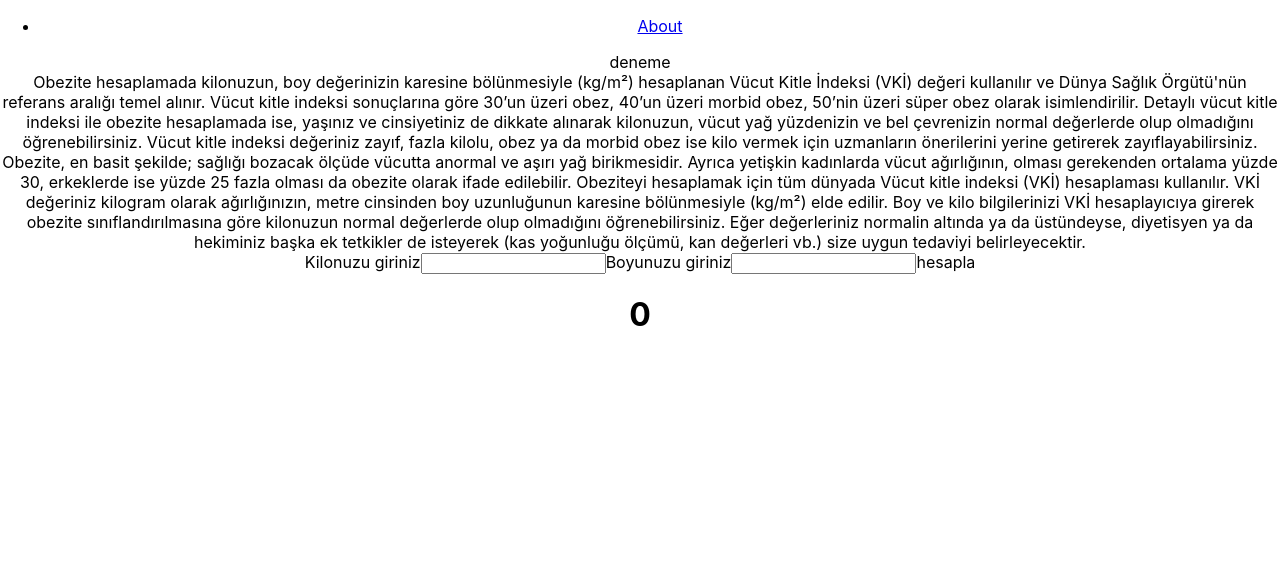
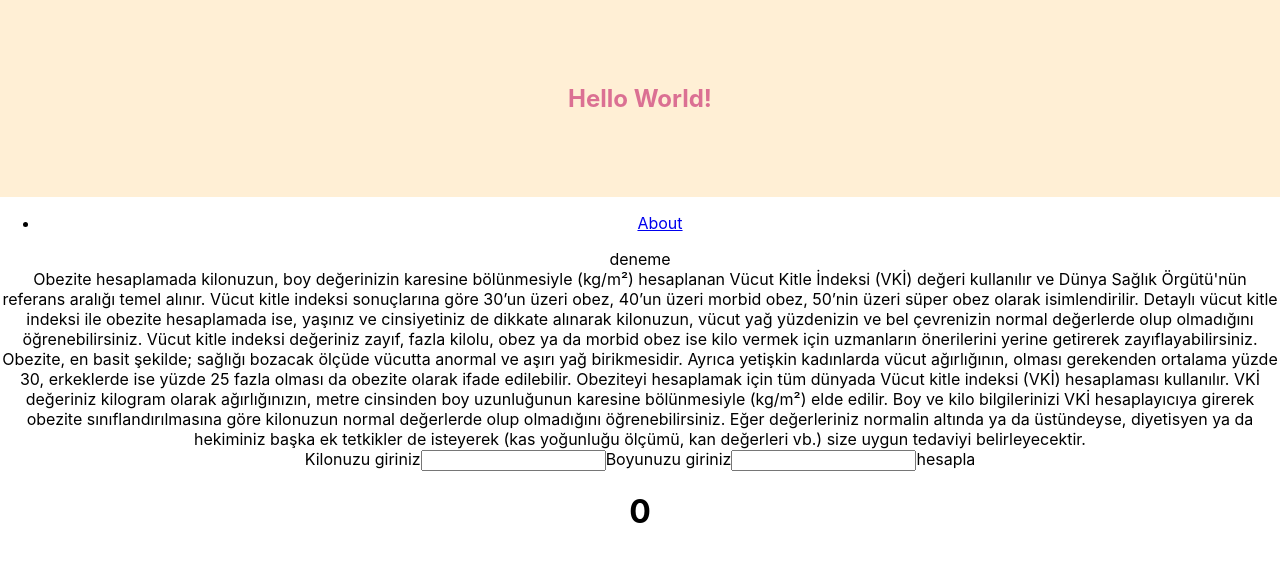
Before and after one commit to herohasan0/kodluyoruz_vucutkitle, a React (Create React App) app: page / in a window 1280 px wide. Shown: the top 562 px of the page. Built offline with nearby package versions, Linux system fonts and the light colour scheme.

Commit message:
Add Styled component

```diff
--- a/package.json
+++ b/package.json
@@ -10,6 +10,7 @@
     "react-dom": "^17.0.2",
     "react-router-dom": "^5.2.0",
     "react-scripts": "4.0.3",
+    "styled-components": "^5.3.0",
     "web-vitals": "^1.0.1"
   },
   "scripts": {
--- a/src/App.js
+++ b/src/App.js
@@ -4,6 +4,7 @@ import Description from './components/Description';
 import About from './components/About';
 import { useState } from 'react';
 import { BrowserRouter as Router, Switch, Route, Link } from 'react-router-dom';
+import styled from 'styled-components';
 
 function App() {
   const [kilo, setKilo] = useState(0);
@@ -21,8 +22,21 @@ function App() {
     //kilo / (boy)*(boy)  (metre cinsinden)
   }
 
+  const Title = styled.h1`
+    font-size: 1.5em;
+    text-align: center;
+    color: palevioletred;
+  `;
+  const Wrapper = styled.section`
+    padding: 4em;
+    background: papayawhip;
+  `;
+
   return (
     <div className="App">
+      <Wrapper>
+        <Title>Hello World!</Title>
+      </Wrapper>
       <Router>
         <div>
           <nav>
```
Also changed, not shown: 2 other files (tests, documents, lock files or other folders).
